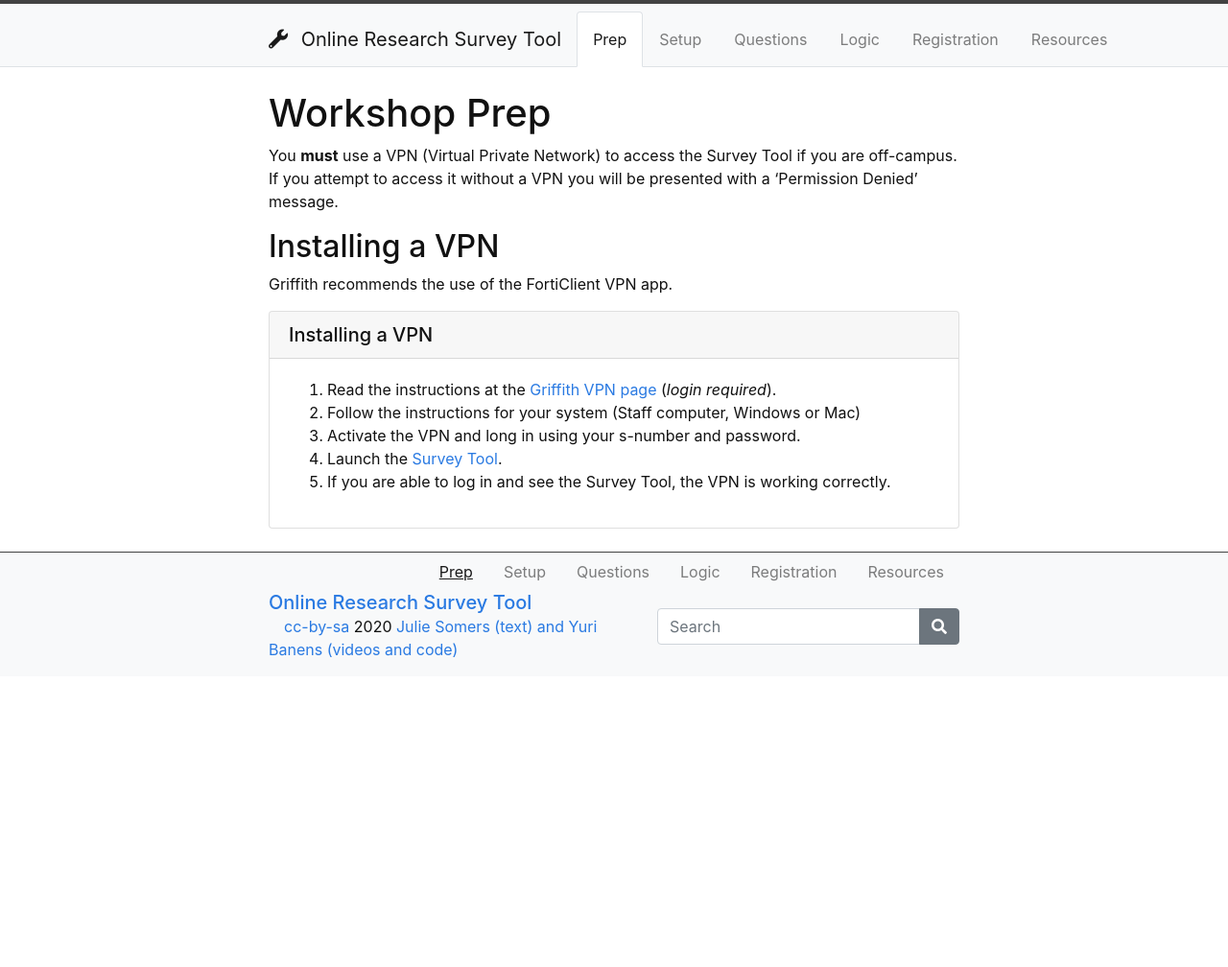
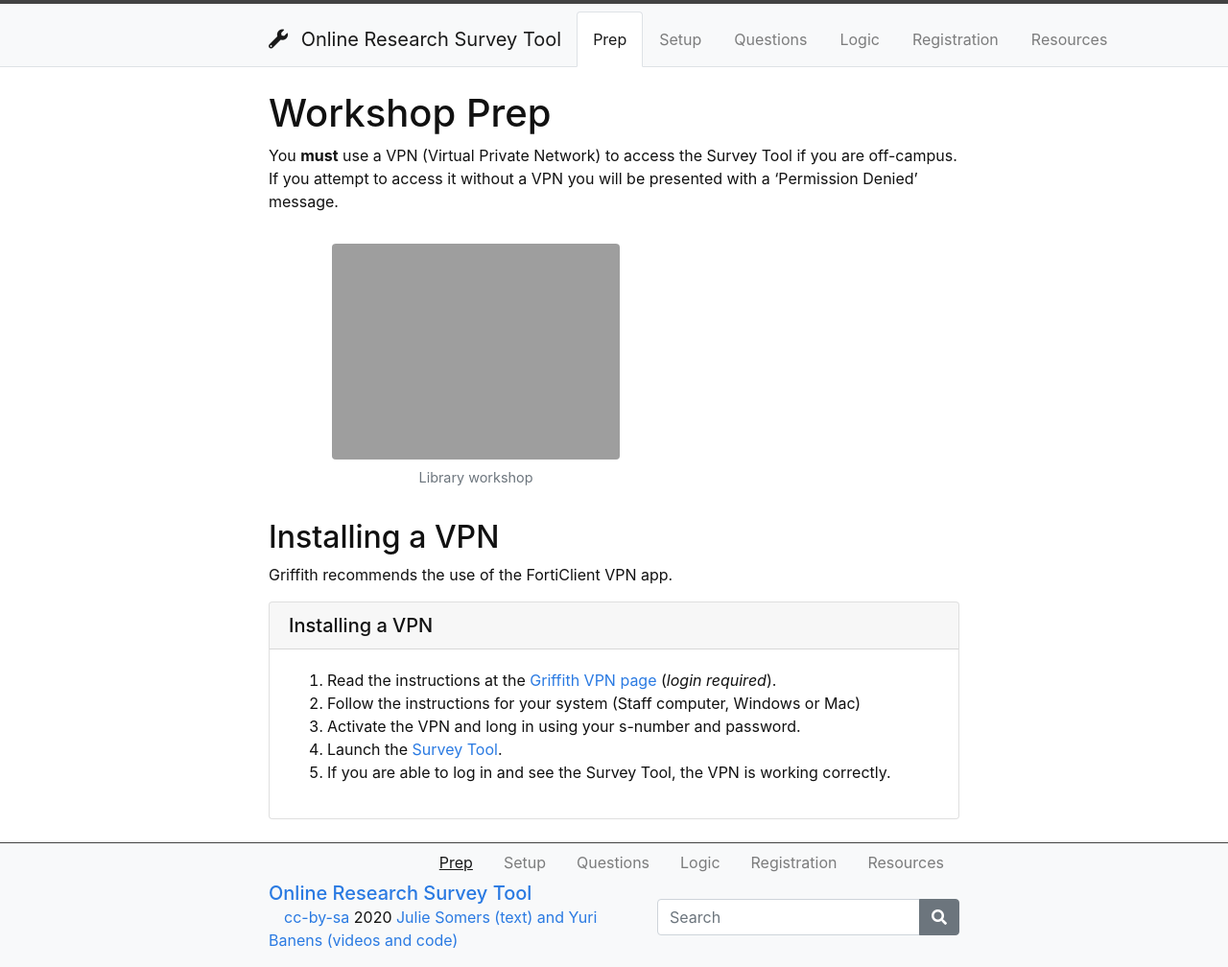
Before and after one commit to ybanens/survey-tool, a Jekyll site: the page built from content/0-prep.md, in a window 1280 px wide. Shown: the whole page at 96% size. Built offline with Jekyll 4.4.1, drawn with Linux system fonts in a browser that asks for light colours; before the commit the page ends 900 px from its top, so only the background shows below that.

Commit message:
Update 0-prep.md

```diff
--- a/content/0-prep.md
+++ b/content/0-prep.md
@@ -6,6 +6,8 @@ nav: true
 # Workshop Prep
 
 You **must** use a VPN (Virtual Private Network) to access the Survey Tool if you are off-campus. If you attempt to access it without a VPN you will be presented with a 'Permission Denied' message.
+
+{% include figure.html img="forbidden.png" alt="intro image here" caption="Library workshop" width="75%" %}
 
 ## Installing a VPN
 
```
